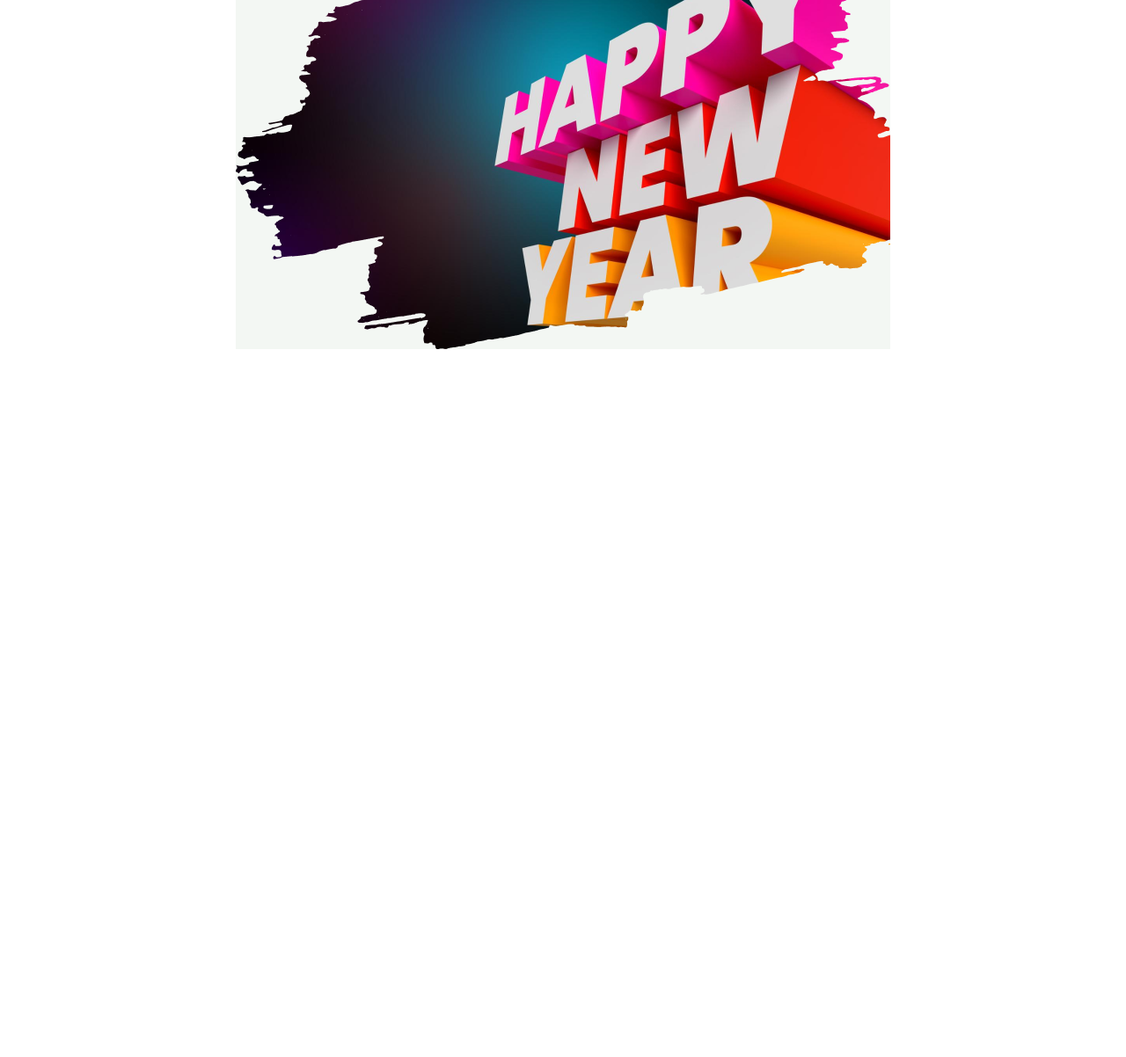
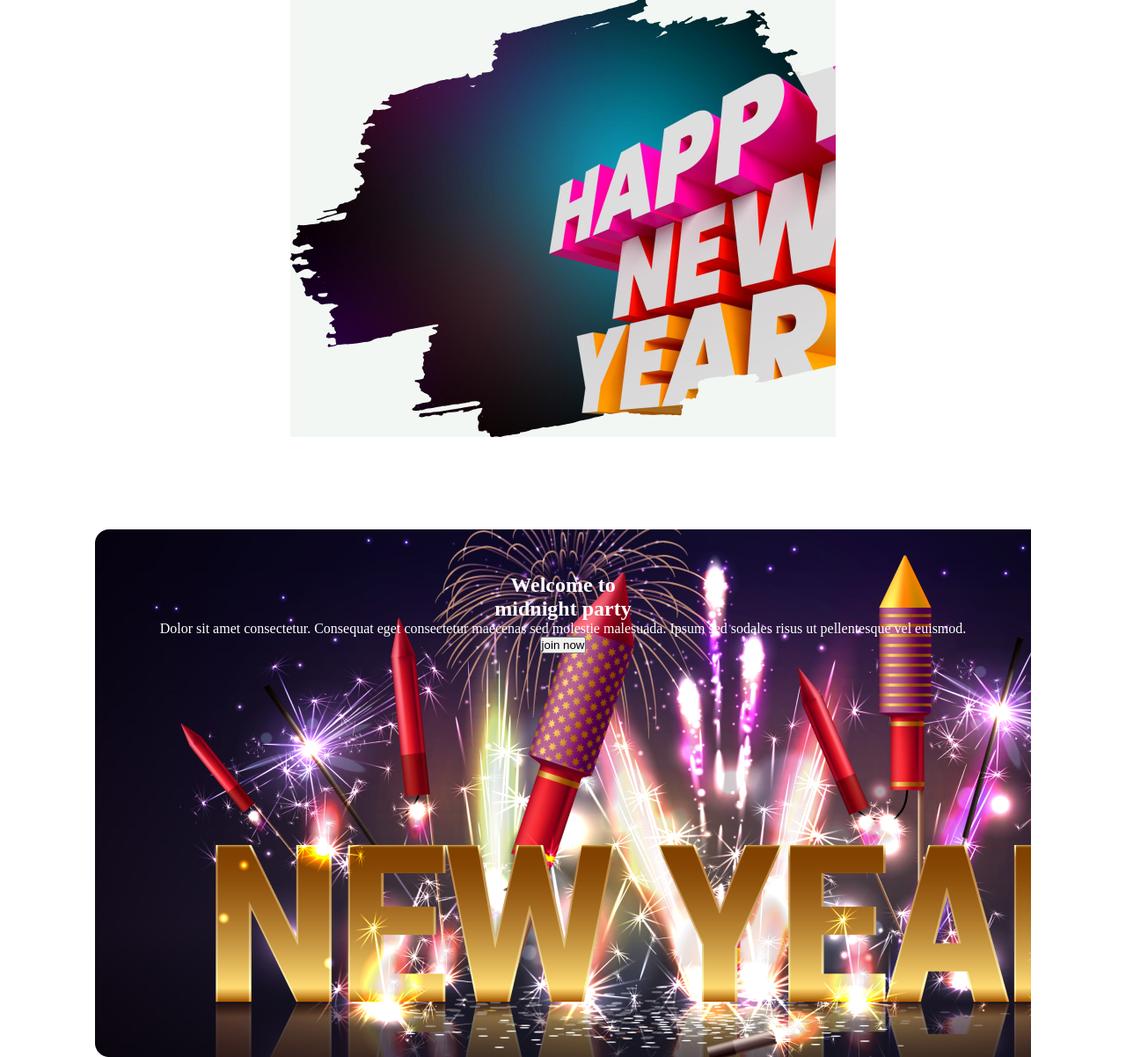
Before and after one commit to k12amrul/b9-assignment-one, a plain HTML site: page index.html in a window 1280 px wide. Shown: the part 798-2000 px from the top of the page at 88% size. Before the commit the page ends 1195 px from the top, so only its background shows below. Drawn offline with Linux system fonts and the light colour scheme.

Commit message:
50% done

```diff
--- a/index.css
+++ b/index.css
@@ -1,7 +1,7 @@
 * {
     margin: 0;
     padding: 0;
-    box-sizing: border-box;
+    /* box-sizing: border-box; */
 }
 
 /* banner section  */
@@ -11,6 +11,7 @@
     margin: 0 auto;
     height: 500px;
     background-image: url("resources/Banner\ Image.png");
+    background-repeat: no-repeat;
     color: #fff;
     text-align: center;
     padding: 50px 20px
@@ -30,7 +31,7 @@
     /* width: 60%; */
     margin-top: 100px;
     margin: 0 auto;
-    height: 250px;
+    height: 700px;
     /* background-image: url("resources/Banner\ Image.png"); */
     color: #444040;
     text-align: center;
@@ -58,12 +59,27 @@
 } */
 
 .offer-image {
-    width: 60%;
+    width: 50%;
     margin: 0 auto;
     height: 500px;
     background-image: url("resources/New\ Year\ Photo.png");
     /* background-image: url("resources/Banner\ Image.png"); */
     background-color: rgb(243, 247, 243);
     text-align: center;
+    background-repeat: no-repeat;
     /* padding: 50px 20px */
 }
+
+/* paty-img */
+.paty-img{
+    width: 80%;
+    margin-top: 200px;
+    margin: 0 auto;
+    height: 500px;
+    background-image: url("resources/Banner\ Image.png");
+    background-image: url("resources/Banner\ Image.png");
+    background-repeat: no-repeat;
+    color: #fff;
+    text-align: center;
+    padding: 50px 20px
+}
--- a/index.html
+++ b/index.html
@@ -28,5 +28,15 @@
     </div>
 </section>
 
+<section>
+<div class="paty-img">
+    <h1>Welcome to <br>
+        midnight party</h1>
+        <p>Dolor sit amet consectetur. Consequat eget consectetur maecenas sed molestie malesuada. Ipsum sed sodales risus ut pellentesque vel euismod. </p>
+   <button>join now</button>
+
+</div>
+</section>
+
 </body>
 </html>
```
